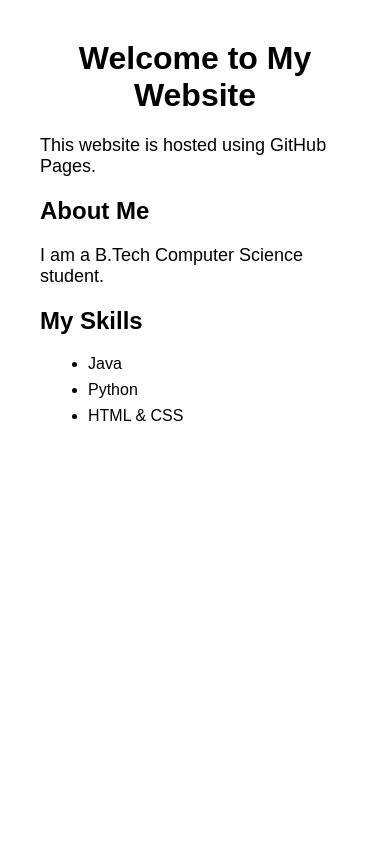
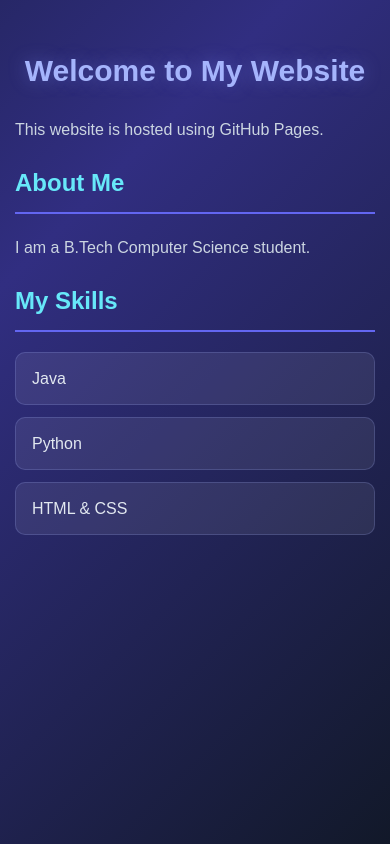
Before and after one commit to tejaspatil1467-netize/my-static-website, a plain HTML site: page index.html in a window 390 px wide. Drawn offline with Linux system fonts and the light colour scheme.

Commit message:
Enhance CSS styles for improved layout and animations

```diff
--- a/style.css
+++ b/style.css
@@ -1,17 +1,122 @@
+
+/* General page styling */
+* {
+    box-sizing: border-box;
+}
+
+html {
+    scroll-behavior: smooth;
+}
 
 body {
     font-family: Arial, sans-serif;
-    margin: 40px;
+    margin: 0;
+    padding: 40px 20px;
+    color: #e2e8f0;
+    background: linear-gradient(135deg, #0f172a, #312e81, #111827);
+    background-size: 200% 200%;
+    animation: gradientMove 10s ease infinite;
+    line-height: 1.7;
 }
 
+/* Main heading */
 h1 {
     text-align: center;
+    color: #a5b4fc;
+    font-size: 42px;
+    animation: fadeIn 1.2s ease;
+    text-shadow: 0 0 18px rgba(129, 140, 248, 0.4);
 }
 
+/* Section headings */
+h2 {
+    color: #67e8f9;
+    border-bottom: 2px solid #6366f1;
+    padding-bottom: 8px;
+}
+
+/* Paragraphs */
 p {
     font-size: 18px;
+    color: #cbd5e1;
+}
+
+/* Content sections */
+h2, p, ul {
+    animation: fadeIn 1.2s ease;
+}
+
+/* Skills list */
+ul {
+    list-style: none;
+    padding: 0;
 }
 
 li {
-    margin: 8px;
+    background: rgba(255, 255, 255, 0.08);
+    border: 1px solid rgba(165, 180, 252, 0.2);
+    padding: 12px 16px;
+    margin: 12px 0;
+    border-radius: 10px;
+    transition: transform 0.3s ease,
+                background 0.3s ease,
+                box-shadow 0.3s ease;
 }
+
+/* Hover effect on skills */
+li:hover {
+    transform: translateX(8px);
+    background: rgba(99, 102, 241, 0.25);
+    box-shadow: 0 5px 20px rgba(99, 102, 241, 0.2);
+}
+
+/* Links */
+a {
+    color: #67e8f9;
+    text-decoration: none;
+    transition: color 0.3s ease;
+}
+
+a:hover {
+    color: #c4b5fd;
+}
+
+/* Background animation */
+@keyframes gradientMove {
+    0% {
+        background-position: 0% 50%;
+    }
+    50% {
+        background-position: 100% 50%;
+    }
+    100% {
+        background-position: 0% 50%;
+    }
+}
+
+/* Fade-in animation */
+@keyframes fadeIn {
+    from {
+        opacity: 0;
+        transform: translateY(15px);
+    }
+    to {
+        opacity: 1;
+        transform: translateY(0);
+    }
+}
+
+/* Mobile-friendly design */
+@media (max-width: 600px) {
+    body {
+        padding: 25px 15px;
+    }
+
+    h1 {
+        font-size: 30px;
+    }
+
+    p {
+        font-size: 16px;
+    }
+}
```
